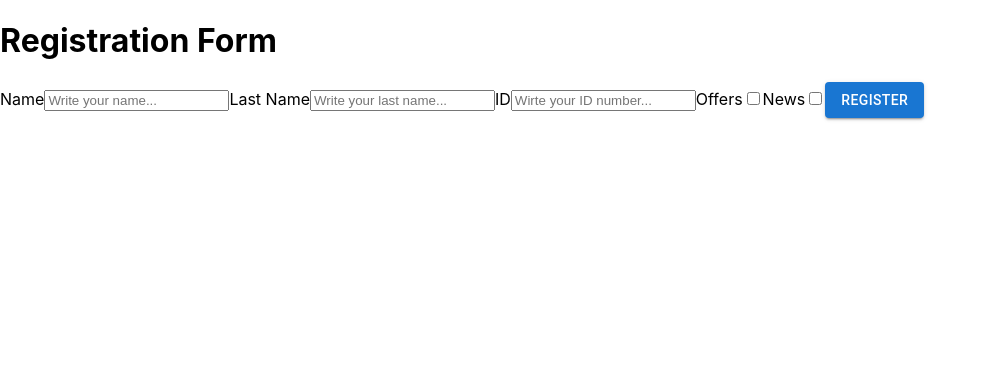
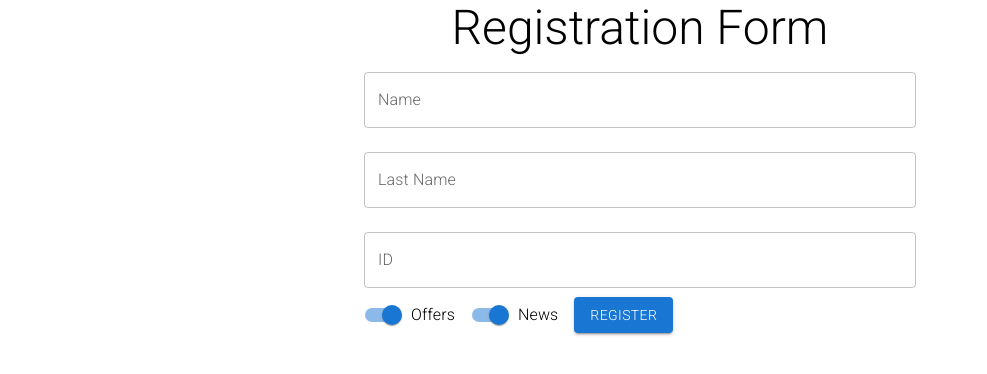
Before and after one commit to FranciscoGSilverio/react-registration-form, a React (Create React App) app: page / in a window 1280 px wide. Shown: the top 374 px of the page, without its empty margins (0-987 px from the left). Built offline with nearby package versions, Linux system fonts and the light colour scheme.

Commit message:
Used the useState hook to control the input

```diff
--- a/package.json
+++ b/package.json
@@ -5,6 +5,7 @@
   "dependencies": {
     "@emotion/react": "^11.7.1",
     "@emotion/styled": "^11.6.0",
+    "@fontsource/roboto": "^4.5.1",
     "@mui/material": "^5.2.8",
     "@testing-library/jest-dom": "^5.16.1",
     "@testing-library/react": "^12.1.2",
--- a/src/App.js
+++ b/src/App.js
@@ -1,14 +1,18 @@
-import React, { Component, Fragment } from "react";
+import React, { Component } from "react";
 import "./App.css";
 import RegistrationForm from "./components/RegistrationForm/RegistrationForm";
+import { Container, Typography } from "@mui/material";
+import "@fontsource/roboto/300.css";
 
 class App extends Component {
   render() {
     return (
-      <Fragment>
-        <h1>Registration Form</h1>
+      <Container component="article" maxWidth="sm">
+        <Typography variant="h3" align="center">
+          Registration Form
+        </Typography>
         <RegistrationForm />
-      </Fragment>
+      </Container>
     );
   }
 }
--- a/src/components/RegistrationForm/RegistrationForm.jsx
+++ b/src/components/RegistrationForm/RegistrationForm.jsx
@@ -1,23 +1,58 @@
-import React from "react";
-import Button from "@mui/material/Button";
+import React, { useState } from "react";
+import { Button, TextField, Switch, FormControlLabel } from "@mui/material";
 
 function RegistrationForm() {
+  const [name, setName] = useState("");
+  const [lastName, setLastName] = useState("");
+
   return (
-    <form>
-      <label>Name</label>
-      <input type="text" placeholder="Write your name..." />
-
-      <label>Last Name</label>
-      <input type="text" placeholder="Write your last name..." />
-
-      <label>ID</label>
-      <input type="text" placeholder="Wirte your ID number..." />
-
-      <label>Offers</label>
-      <input type="checkbox" />
-
-      <label>News</label>
-      <input type="checkbox" />
+    <form
+      onSubmit={(event) => {
+        event.preventDefault();
+        console.log(name, lastName);
+      }}
+    >
+      <TextField
+        value={name}
+        onChange={(event) => {
+          let tempName = event.target.value;
+          if (tempName.length >= 5) {
+            tempName = name.substr(0, 5);
+          }
+          setName(tempName);
+        }}
+        id="name"
+        label="Name"
+        variant="outlined"
+        margin="normal"
+        fullWidth
+      />
+      <TextField
+        value={lastName}
+        onChange={(event) => {
+          setLastName(event.target.value);
+        }}
+        id="lastname"
+        label="Last Name"
+        variant="outlined"
+        margin="normal"
+        fullWidth
+      />
+      <TextField
+        id="id"
+        label="ID"
+        variant="outlined"
+        margin="normal"
+        fullWidth
+      />
+      <FormControlLabel
+        label="Offers"
+        control={<Switch name="Offers" defaultChecked color="primary" />}
+      />
+      <FormControlLabel
+        label="News"
+        control={<Switch name="News" defaultChecked color="primary" />}
+      />
 
       <Button type="submit" variant="contained">
         REGISTER
```
Also changed, not shown: 1 other file (tests, documents, lock files or other folders).
